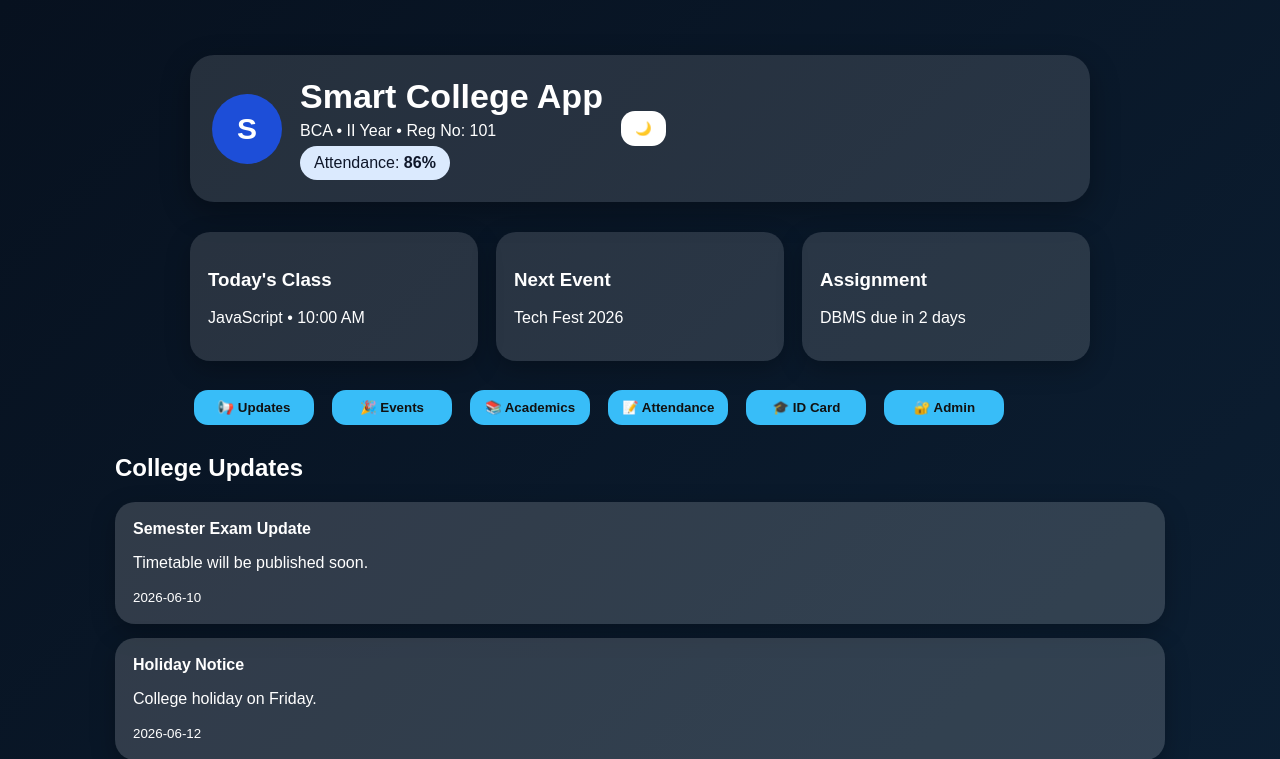
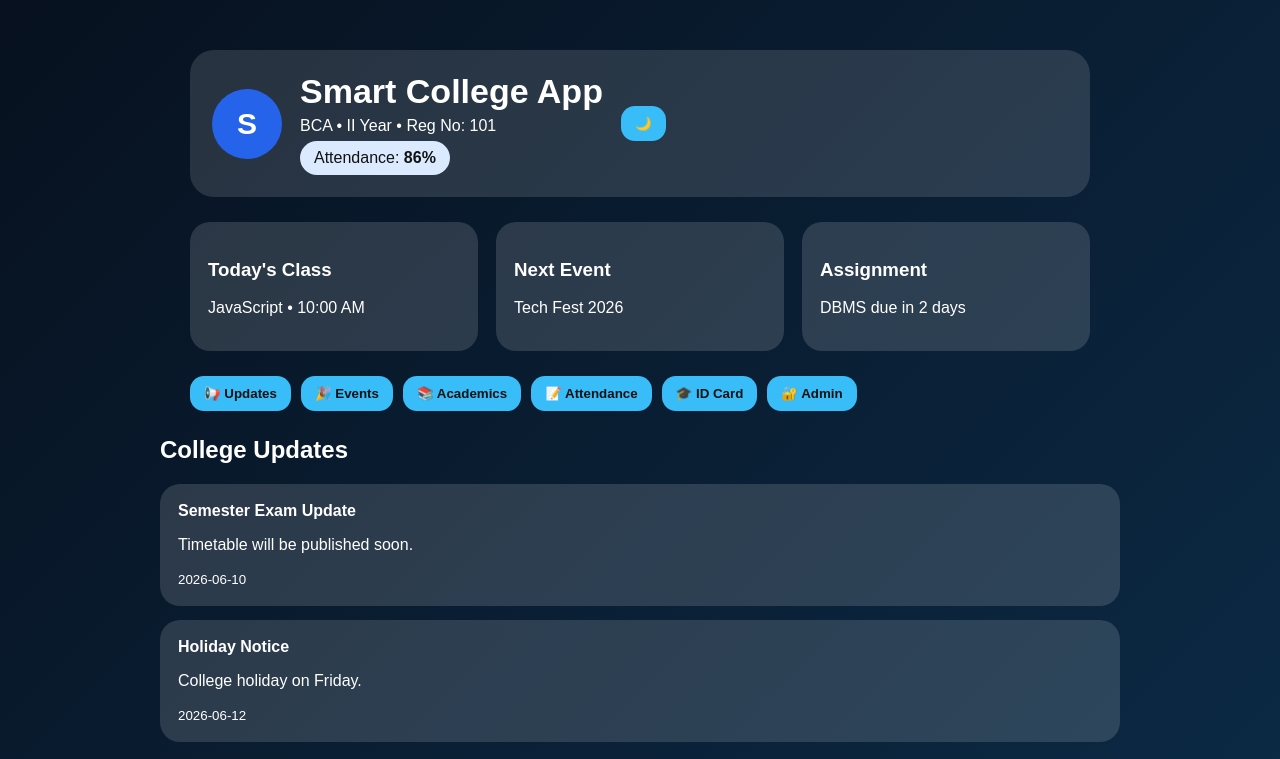
Before and after one commit to sreejithsureshkumar7-sketch/college-app, a plain HTML site: page index.html in a window 1280 px wide. Shown: the top 759 px of the page. Drawn offline with Linux system fonts and the light colour scheme; no server answers.

Commit message:
Update style.css

```diff
--- a/style.css
+++ b/style.css
@@ -2,138 +2,67 @@
 body{
   margin:0;
   font-family:Arial,sans-serif;
-  background:linear-gradient(135deg,#07111f,#102a43);
-  color:white;
+  background:linear-gradient(135deg,#07111f,#0f3b5f);
+  color:#fff;
 }
 .app-shell{
-  max-width:1100px;
-  margin:auto;
-  padding:25px;
+  max-width:1000px;
+  margin:0 auto;
+  padding:25px 20px 90px;
+}
+.hero,.smart-grid,.quick-actions,.panel{
+  max-width:900px;
+  margin:25px auto;
 }
 .hero{
   display:flex;
+  align-items:center;
   gap:18px;
-  align-items:center;
-  background:rgba(255,255,255,.12);
+  background:rgba(255,255,255,.13);
   padding:22px;
   border-radius:24px;
-  box-shadow:0 10px 30px rgba(0,0,0,.3);
 }
 .avatar{
   width:70px;height:70px;border-radius:50%;
-  background:#1d4ed8;
-  display:grid;place-items:center;
+  background:#2563eb;
+  display:flex;align-items:center;justify-content:center;
   font-size:30px;font-weight:bold;
 }
+.hero h1{margin:0;font-size:34px}
+.hero p{margin:6px 0}
 .pill{
   background:#dbeafe;
-  color:#0f172a;
+  color:#111;
   padding:8px 14px;
   border-radius:20px;
   display:inline-block;
-}
-.icon-btn,button{
-  border:0;
-  border-radius:14px;
-  padding:10px 14px;
-  cursor:pointer;
 }
 .smart-grid{
   display:grid;
   grid-template-columns:repeat(3,1fr);
   gap:18px;
-  margin:25px 0;
 }
-.glass,.card{
-  background:rgba(255,255,255,.13);
+.glass,.card,.panel{
+  background:rgba(255,255,255,.14);
   padding:18px;
   border-radius:20px;
-  box-shadow:0 8px 25px rgba(0,0,0,.25);
 }
 .quick-actions{
   display:flex;
   flex-wrap:wrap;
   gap:10px;
-  margin-bottom:25px;
 }
-.quick-actions button{
+button{
+  border:0;
+  border-radius:14px;
+  padding:10px 14px;
+  cursor:pointer;
   background:#38bdf8;
-  color:#06121f;
+  color:#111;
   font-weight:bold;
 }
-.panel{
-  background:rgba(255,255,255,.1);
-  padding:22px;
-  border-radius:22px;
-  margin-bottom:20px;
-}
-.list{
-  display:grid;
-  gap:14px;
-}
-.list .card{
-  background:rgba(255,255,255,.16);
-}
-input,textarea{
-  width:100%;
-  padding:12px;
-  border-radius:12px;
-  border:0;
-  margin:8px 0;
-}
-.bottom-nav{
-  position:fixed;
-  bottom:0;
-  left:0;
-  right:0;
-  background:#0f172a;
-  display:flex;
-  justify-content:space-around;
-  padding:12px;
-}
-.bottom-nav button{
-  background:#e0f2fe;
-}
+.list{display:grid;gap:14px}
 @media(max-width:700px){
   .smart-grid{grid-template-columns:1fr}
-  .app-shell{padding:15px;padding-bottom:90px}
   .hero{align-items:flex-start}
 }
-.hero{
-  max-width:900px;
-  margin:30px auto;
-}
-
-.smart-grid,
-.quick-actions,
-.panel{
-  max-width:900px;
-  margin-left:auto;
-  margin-right:auto;
-}
-
-.quick-actions button{
-  min-width:120px;
-  margin:4px;
-  color:#111;
-}
-
-#themeBtn{
-  background:#fff;
-  color:#111;
-}
-
-.hero h1{
-  margin:0;
-  font-size:34px;
-}
-
-.hero p{
-  margin:6px 0;
-}
-
-@media(max-width:700px){
-  .hero{
-    margin:15px;
-  }
-}
```
